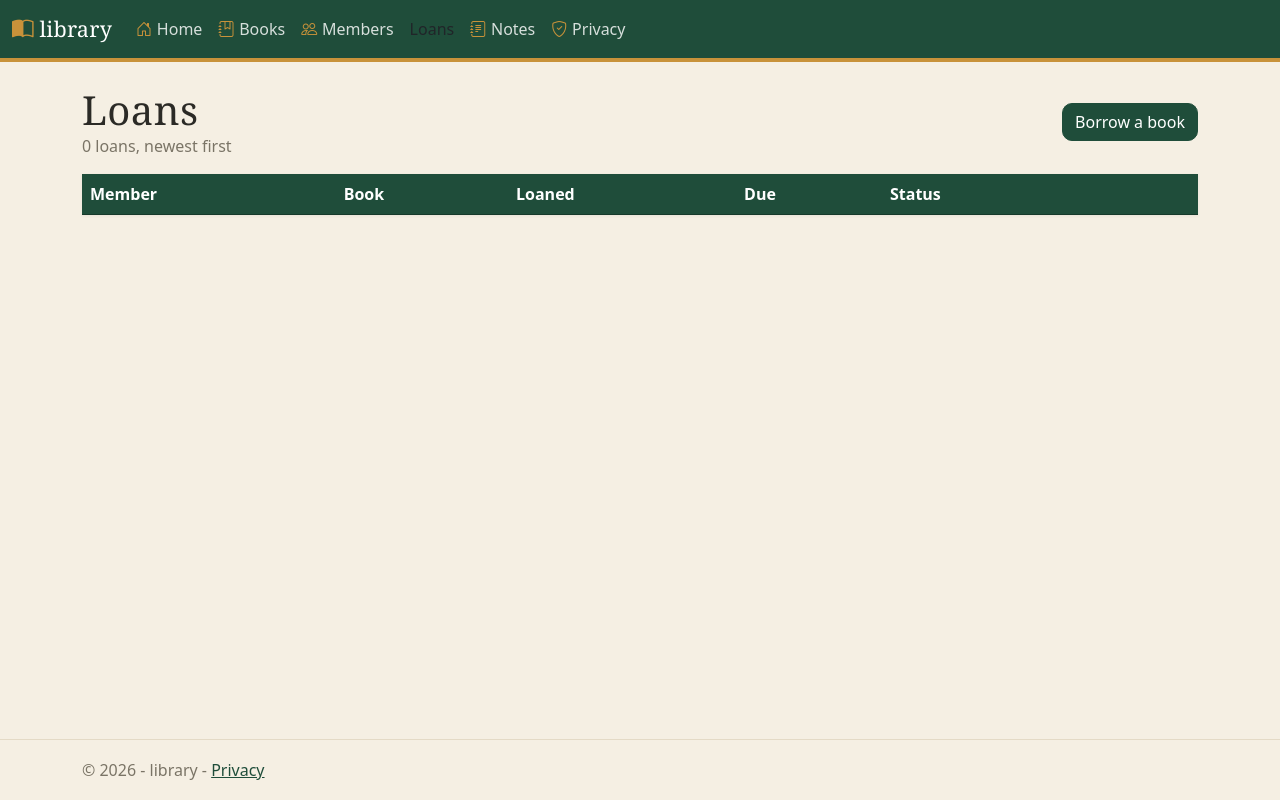
After one commit to JerichoRyanDucusin/library, an ASP.NET Core app: template library/Views/Loan/Index.cshtml in a window 1280 px wide. The commit adds this page. Run offline with ASP.NET Core 8, Linux system fonts and the light colour scheme; the template is opened without the code that fills it, so the values that code supplies are empty; style sheets or scripts are compiled from the project's sources; the project's own start-up code is not run, and a stand-in starts its controllers and pages; some libraries are stand-ins or nearby versions.

```diff
--- a/library/Program.cs
+++ b/library/Program.cs
@@ -18,6 +18,7 @@ builder.Services.AddSingleton(dataSource);
 builder.Services.AddScoped<BookRepository>();
 builder.Services.AddScoped<MemberRepository>();
 builder.Services.AddScoped<NoteRepository>();
+builder.Services.AddScoped<LoanRepository>();
 
 
 
--- /dev/null
+++ b/library/Views/Loan/Index.cshtml
@@ -0,0 +1,40 @@
+@model List<LoanView>
+@{
+    ViewData["Title"] = "Loans";
+}
+
+<div class="d-flex justify-content-between align-items-center mb-3">
+    <div>
+        <h1 class="mb-0">Loans</h1>
+        <p class="text-muted mb-0">@Model.Count loans, newest first</p>
+    </div>
+    <a asp-action="Borrow" class="btn btn-primary">Borrow a book</a>
+</div>
+
+<table class="table table-striped table-hover align-middle">
+    <thead class="table-dark">
+        <tr>
+            <th>Member</th>
+            <th>Book</th>
+            <th>Loaned</th>
+            <th>Due</th>
+            <th>Status</th>
+            <th style="width:7rem"></th>
+        </tr>
+    </thead>
+    <tbody>
+        @foreach (var loan in Model)
+        {
+            <tr>
+                <td>@loan.MemberName</td>
+                <td>@loan.BookTitle</td>
+                <td>@(loan.LoanedOn.ToString("yyyy-MM-dd"))</td>
+                <td>@(loan.LoanedOn.AddDays(loan.DaysAllowed).ToString("yyyy-MM-dd"))</td>
+                <td><span class="badge @(loan.Status == "Overdue" ? "text-bg-danger" : loan.Status == "Out" ? "text-bg-warning" : "text-bg-secondary")">@loan.Status</span></td>
+                <td class="text-end">
+                    @* Task 9 puts the Return button here *@
+                </td>
+            </tr>
+        }
+    </tbody>
+</table>
--- /dev/null
+++ b/library/Views/Loan/Index.cshtml.cs
@@ -0,0 +1,12 @@
+using Microsoft.AspNetCore.Mvc;
+using Microsoft.AspNetCore.Mvc.RazorPages;
+
+namespace library.Views.Loan
+{
+    public class IndexModel : PageModel
+    {
+        public void OnGet()
+        {
+        }
+    }
+}
--- a/library/Views/Shared/_Layout.cshtml
+++ b/library/Views/Shared/_Layout.cshtml
@@ -31,6 +31,9 @@
                             <a class="nav-link" asp-area="" asp-controller="Members" asp-action="Index"><i class="bi bi-people"></i>Members</a>
                         </li>
                         <li class="nav-item">
+                            <a class="nav-link text-dark" asp-area="" asp-controller="Loans" asp-action="Index">Loans</a>
+                        </li>
+                        <li class="nav-item">
                             <a class="nav-link" asp-area="" asp-controller="Notes" asp-action="Index"><i class="bi bi-journal-text"></i>Notes</a>
                         </li>
 
```
Also changed, not shown: library/Controllers/LoansController.cs (added, +27 -0 lines), library/Data/LoanRepository.cs (+25 -0 lines).
